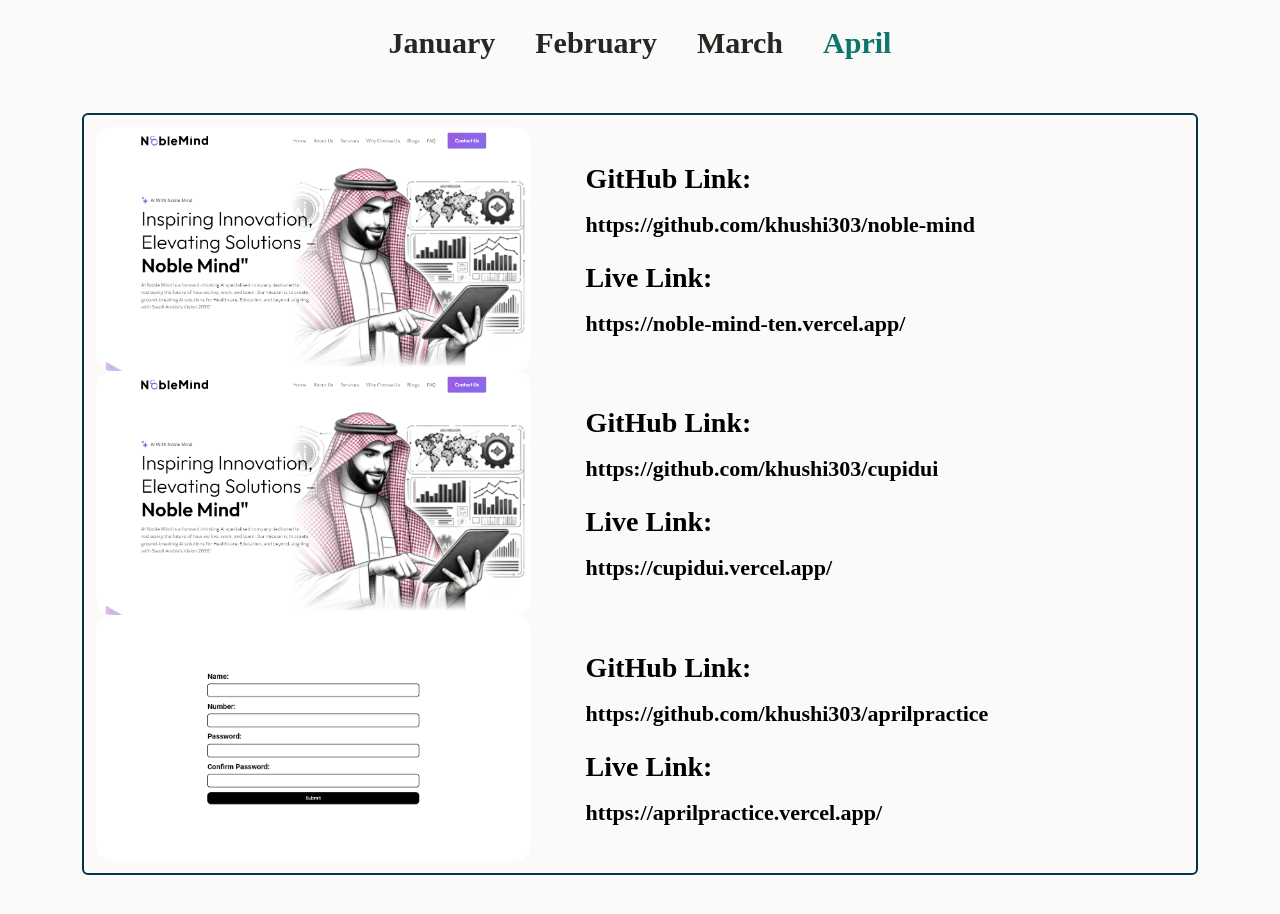
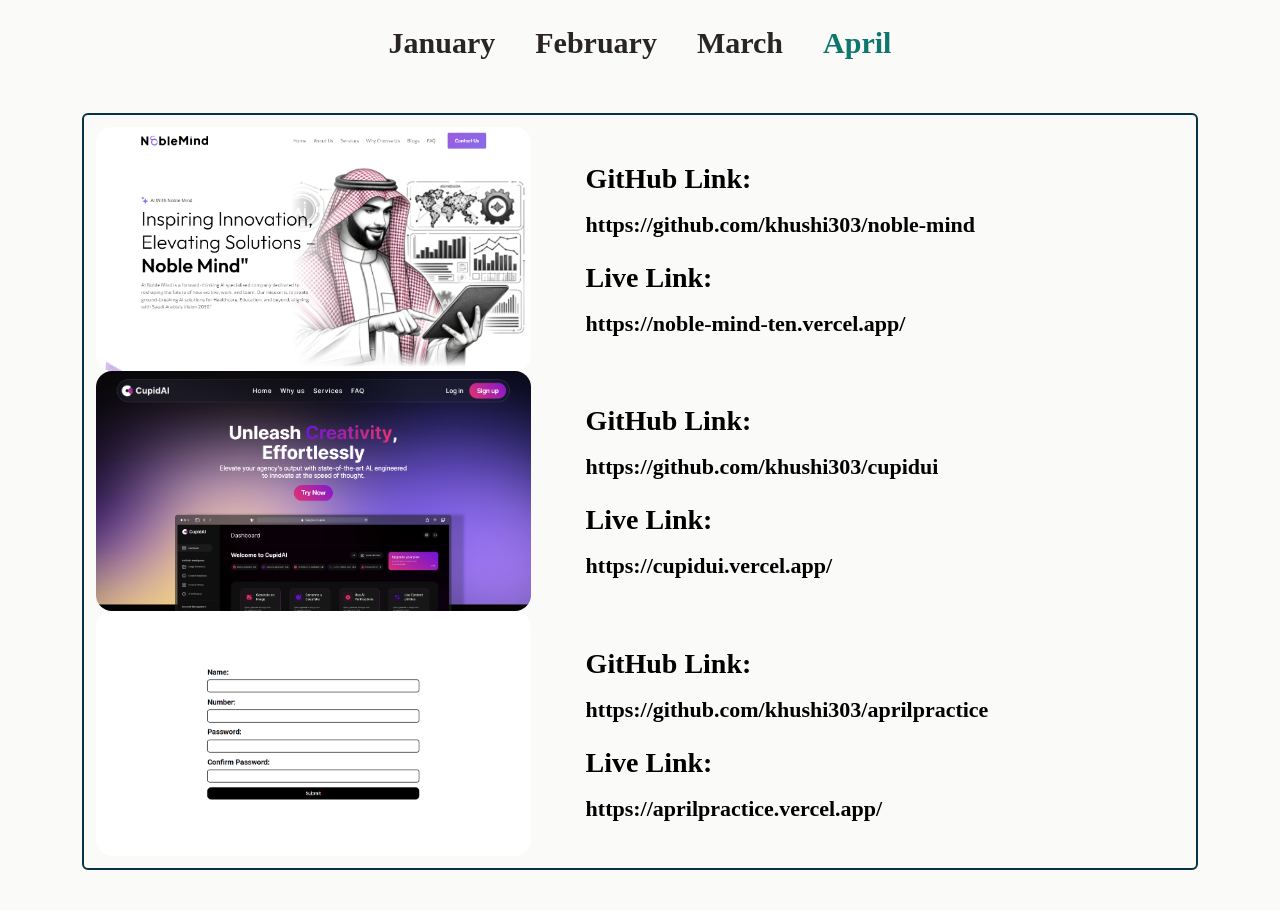
Before and after one commit to khushi303/monthlyprojectlist, a React (Create React App) app: page / in a window 1280 px wide. Both pictures are taken after a click on the link "April". Built offline with nearby package versions, Linux system fonts and the light colour scheme.

Commit message:
adding cupid ui image

```diff
--- a/src/components/ProjectList.jsx
+++ b/src/components/ProjectList.jsx
@@ -19,6 +19,7 @@
 import doimg from '../assets/images/png/doimg.png'
 import NobleMind from '../assets/images/png/noblemind.png'
 import FormaValidation from '../assets/images/png/Form-Validation2.png'
+import CupidUi from '../assets/images/png/cupidui.png'
 
 const ProjectList = () => {
     const [opentab, setOpentab] = useState(1);
@@ -250,7 +251,7 @@
                         </div>
                         <div className='flex justify-between items-center'>
                             <div className='w-[40%]'>
-                                <img src={NobleMind} alt="NobleMind" className='w-full rounded-2xl' />
+                                <img src={CupidUi} alt="CupidUi" className='w-full rounded-2xl' />
                             </div>
                             <div className='w-[55%]'>
                                 <h3 className=' text-[28px] font-bold text-black mb-2'>GitHub Link:</h3>
```
Also changed, not shown: src/assets/images/png/cupidui.png (added).
